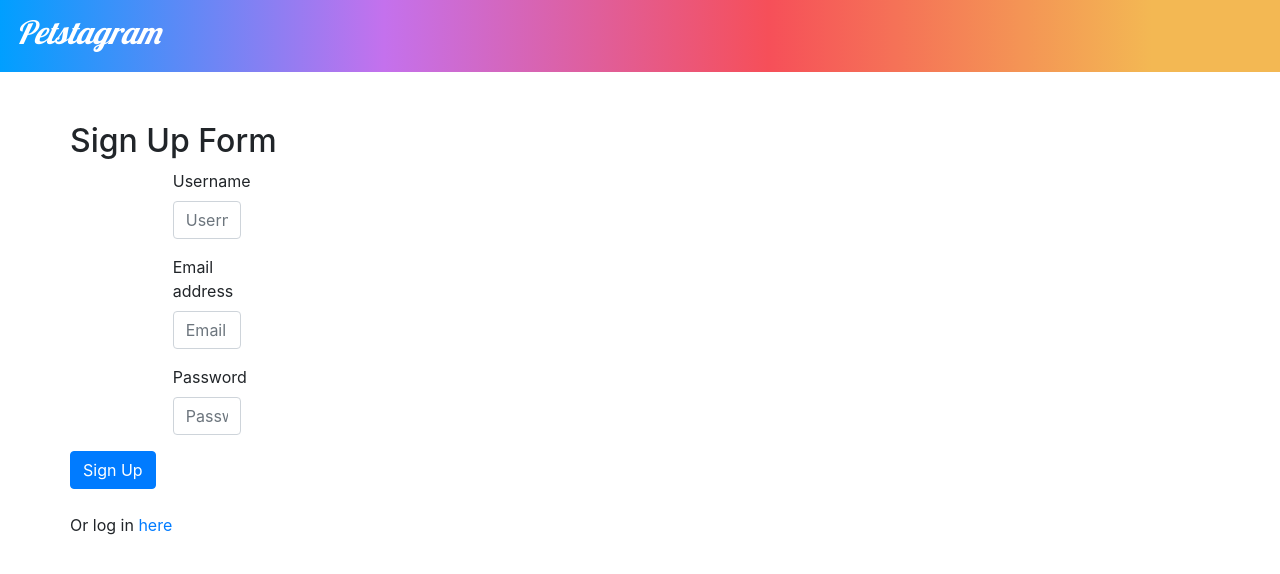
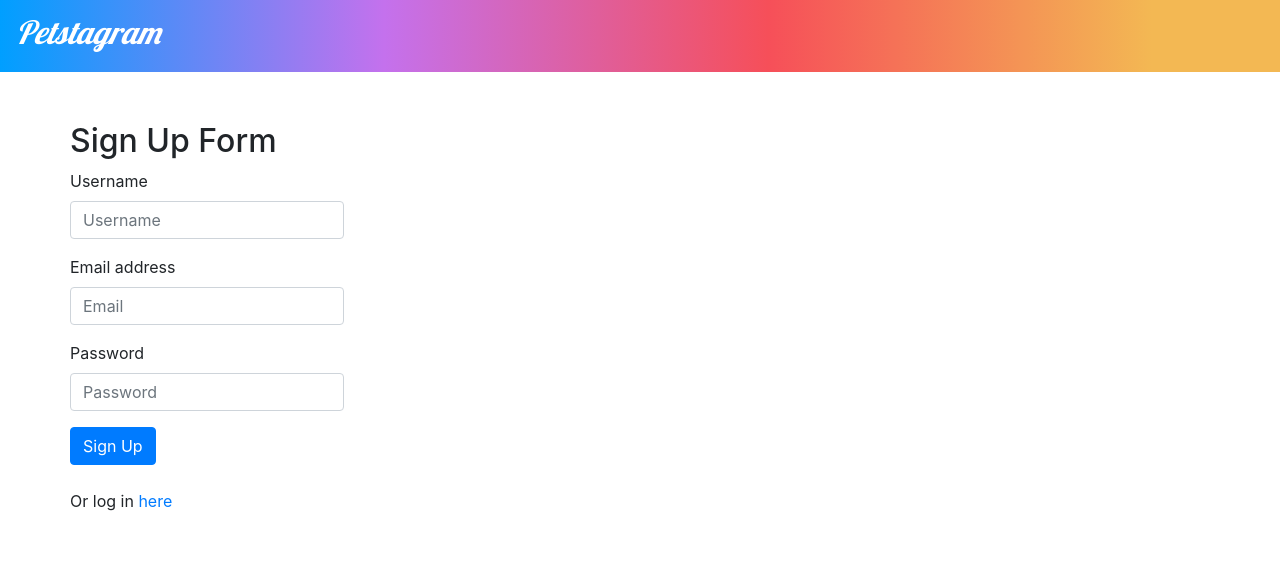
Before and after one commit to Vincent-Diaz/Petstagram, a React (Create React App) app in the folder client/: page /signup in a window 1280 px wide. Shown: the top 574 px of the page. Built offline with nearby package versions, Linux system fonts and the light colour scheme; no server answers.

Commit message:
fixed styling

```diff
--- a/client/src/App.css
+++ b/client/src/App.css
@@ -17,7 +17,7 @@
   object-fit: contain;
 }
 
-.form-group {
+#uploadForm {
   margin: 0 auto;
   max-width: 25%;
 }
@@ -31,3 +31,8 @@
 #imageUp {
   display: none;
 }
+
+#profileBtn {
+  max-width: 25%;
+
+}
```
